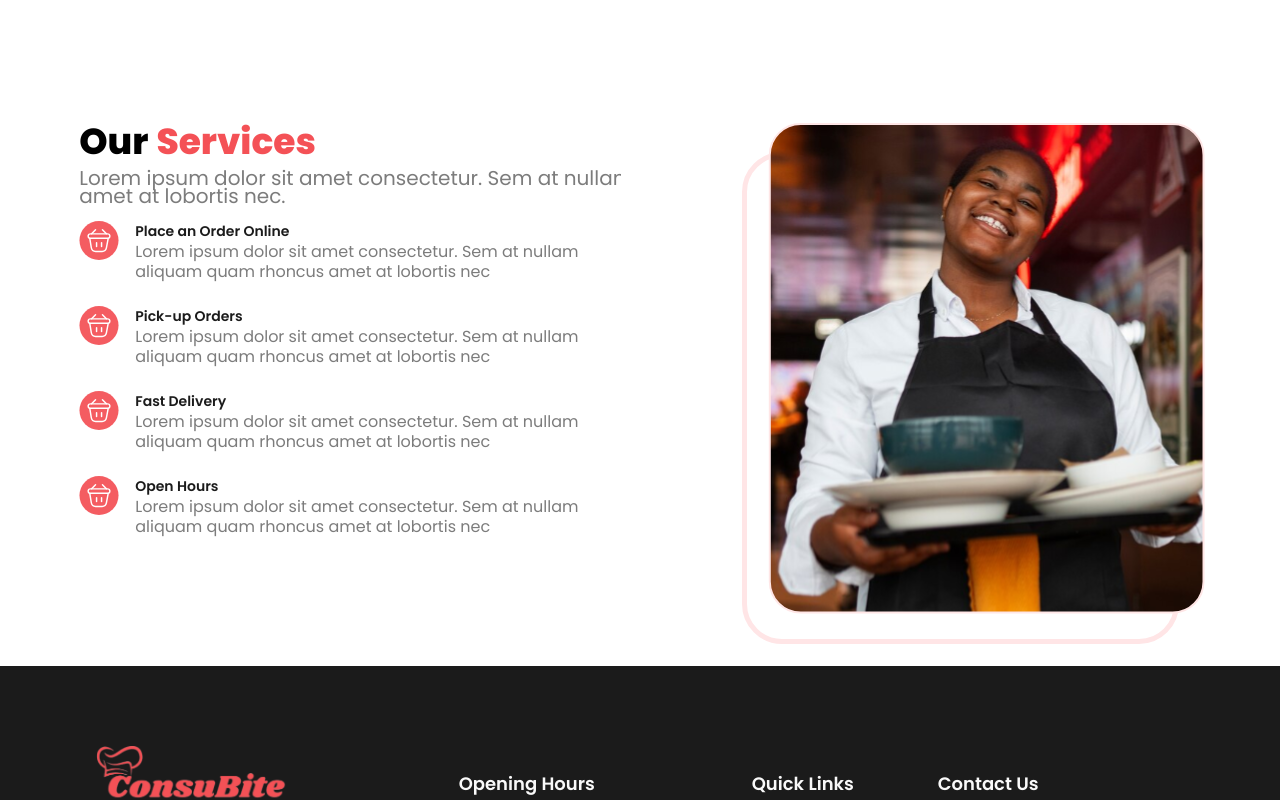
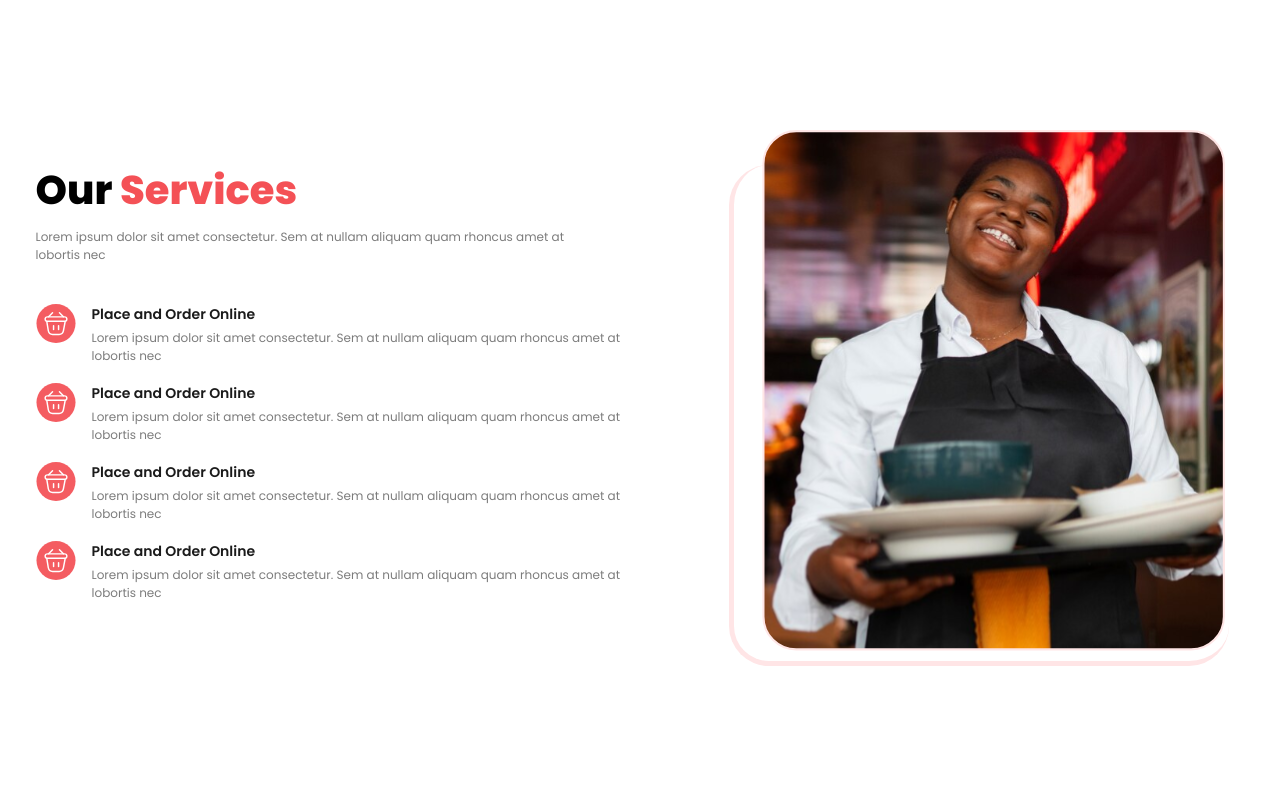
Before and after one commit to Ozyugoo/consuBite, a React (Vite) app: page / in a window 1280 px wide. Shown: the part 1440-2240 px from the top of the page. Built offline with nearby package versions, Linux system fonts and the light colour scheme.

Commit message:
chore:added the ourServices section

```diff
--- a/src/App.jsx
+++ b/src/App.jsx
@@ -3,7 +3,8 @@ import Header from "./components/header/Header";
 import WhatWeServe from "./components/whatServe/whatWeServe";
 import Hero from "./components/Hero";
 import Footer from "./components/footer/Footer";
-import Ourservices from "./components/Ourservices";
+import Ourservices from "./components/ourServices/Ourservices";
+
 
 function App() {
   return (
--- /dev/null
+++ b/src/components/hero/Hero.jsx
@@ -0,0 +1,23 @@
+
+function Hero() {
+  return (
+    <div className="bg-[url('/pictures/Hero-Background.svg')] bg-cover bg-center w-full  mb-20 sm:mb-20 md:mb-3 lg:mb-2 min-h-[400px] flex flex-col items-center justify-center gap-4  sm:min-h-[500px] md:min-h-[600px] lg:h-[631px]">
+
+      <div className="w-full max-w-4xl px-4 py-6 flex flex-col items-center justify-center gap-4">
+        <h1 className="text-2xl sm:text-3xl md:text-4xl lg:text-5xl font-extrabold text-center text-[#ffff] font-poppins">
+          Savor Every Bite with ConsuBite
+        </h1>
+        <p className="text-sm sm:text-base md:text-lg lg:text-xl text-center text-[#ffff] font-poppins">
+          Lorem ipsum dolor sit amet consectetur. Sem at nullam aliquam
+          quam rhoncus amet at lobortis nec. Morbi ut tincidunt eu tempus
+          amet at sit. Bibendum tortor vitae convallis diam pellentesque eu
+          est mattis. Vestibulum sit habitant non vitae.
+        </p>
+      </div>
+
+
+    </div>
+  );
+}
+
+export default Hero;
--- /dev/null
+++ b/src/components/ourServices/Ourservices.jsx
@@ -0,0 +1,33 @@
+
+import Services from "./services";
+
+function Ourservices() {
+  return (
+    <>
+      <div className="main-ctr contain-content  min-w-[360px] min-h-[767px] pt-[40px] pl-[24px] pr-[40px] pb-[34px] gap-[1px] flex flex-col  lg:justify-around lg:items-start lg:flex-row md:flex-col md:justify-around md:items-center md:mt-[1px] mt-0 sm:mt-[50px] md:w-[100%] md:h-[912px] lg:w-[100%] lg:h-[501px]  lg:gap-[120px] ">
+        <div className="cont-ctr min-w-[312px] min-h-[462px] sm:gap-[32px] flex flex-col lg:w-[550px]  lg:h-[420px]  lg:gap-[32px]">
+          <div className="header-ctr flex flex-col justify-center items-center lg:justify-start lg:items-start ">
+            <h1 className="min-w-[312px] min-h-[30px] font-[Poppins] font-[800] text-[20px] leading-[30px] text-center mb-[8px] lg:max-w-[262px] lg:max-h-[60px] lg:font-[800] lg:text-[40px] lg:leading-[60px] lg:text-left" >Our  <span className="font-poppins font-[800] text-[20px] leading-[30px] text-center text-[#F45156] lg:font-[800] lg:text-[40px] lg:leading-[60px]">Services</span></h1>
+            <p className="min-w-[312px] min-h-[36px] font-[Poppins] font-[400] text-[12px] leading-[18px] text-center text-[#7C7C7C] mb-2 lg:max-w-[550px] lg:max-h-[36px] lg:font-[400] lg:text-[12px] lg:leading-[18px] lg:text-left ">Lorem ipsum dolor sit amet consectetur. Sem at nullam aliquam quam rhoncus amet at lobortis nec</p>
+          </div>
+          <div className="component-ctr min-w-[321px]  min-h-[374px] gap-[0px] lg:w-[750px] md:w-[550px] lg:h-[410px] ">
+            <Services heading={'Place and Order Online'}/>
+            <Services heading={'Place and Order Online'}/>
+            <Services heading={'Place and Order Online'}/>
+            <Services heading={'Place and Order Online'}/>
+          </div>
+        </div>
+
+        <div className=" img-ctr contain-size  top-[5px] rounded-[40px] lg:border-l-[5px] lg:border-b-[5px] lg:border-[#FFE5E6] md:border-l-[5px] md:border-[#FFE5E6] z-[1000] min-w-[304px] min-h-[351px] relative  lg:w-[500px] lg:h-[501px] md:w-[218px] md:h-[275px]">
+            <img className=' contain-size min-w-[314px] min-h-[351px] top-[-35px] left-[12px] z-[1] absolute lg:w-[550px] lg:h-[521px] md:w-[268px] md:h-[401px] sm:w-[314px] sm:h-[410px]
+             rounded-[32px] ' src="/pictures/Rectangle 6.svg" alt="waitress" />
+
+        </div>
+
+
+      </div>
+    </>
+  );
+}
+
+export default Ourservices;
--- /dev/null
+++ b/src/components/ourServices/services.jsx
@@ -0,0 +1,17 @@
+function Services({ heading }) {
+    const serviceImg = '/pictures/Service icon.svg';
+
+    return (
+
+      <div className="service-ctr min-w-[312px] min-h-[79px] gap-[16px] flex lg:w-[55vw]  lg:max-h-[61px]">
+      <div className="service-img min-w-[32px] min-h-[32px] lg:max-w-[40px] lg:max-h-[40px]"><img src="/pictures/Service icon.svg" alt="icon" /></div>
+      <div className="service-cont flex flex-col justify-start min-w-[264px] min-h-[79px] lg:max-w-[494px] lg:max-h-[61px] lg:gap-[4px] ">
+        <h1 className="min-w-[264px] min-h-[21px] font-[Poppins] font-[600] text-[14px] leading-[21px] text-[#1B1B1B] lg:max-w-[494px] lg:max-h-[21px]">{heading}</h1>
+        <p className="min-w-[254px] min-h-[54px] font-[Poppins] font-[400] text-[12px] leading-[18px] text-[#7C7C7C]  lg:max-h-[36px] b-2 lg:w-[45vw] flex flex-wrap">Lorem ipsum dolor sit amet consectetur. Sem at nullam aliquam quam rhoncus amet at lobortis nec</p>
+      </div>
+
+    </div>
+    );
+  }
+
+  export default Services;
--- a/src/components/services.jsx
+++ b/src/components/services.jsx
@@ -13,7 +13,7 @@ function Services({ heading }) {
         </p>
       </div>
     </div>
-    );
+    )
   }
 
   export default Services;
```
Lines whose indentation alone changed are shown as unchanged.
